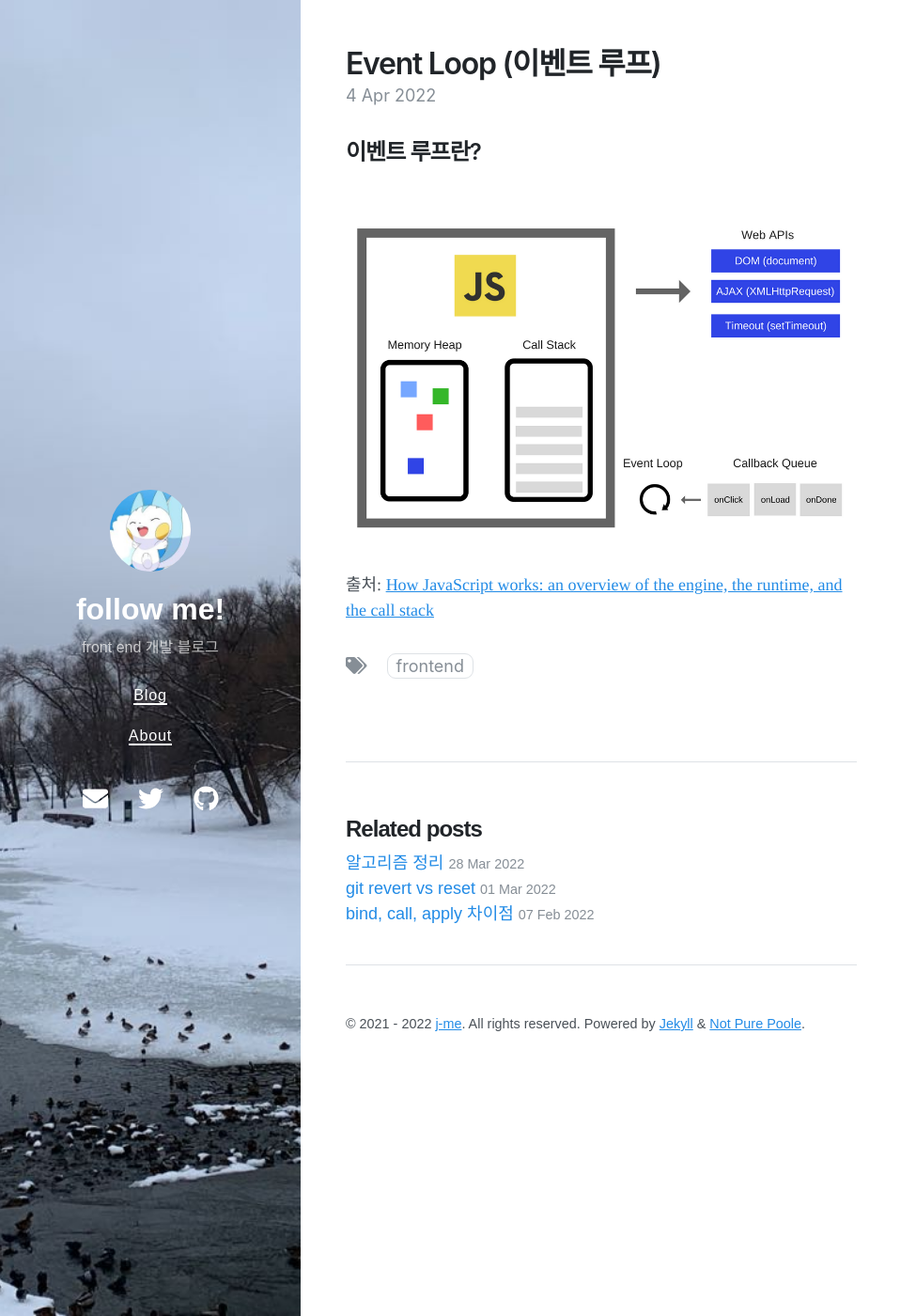
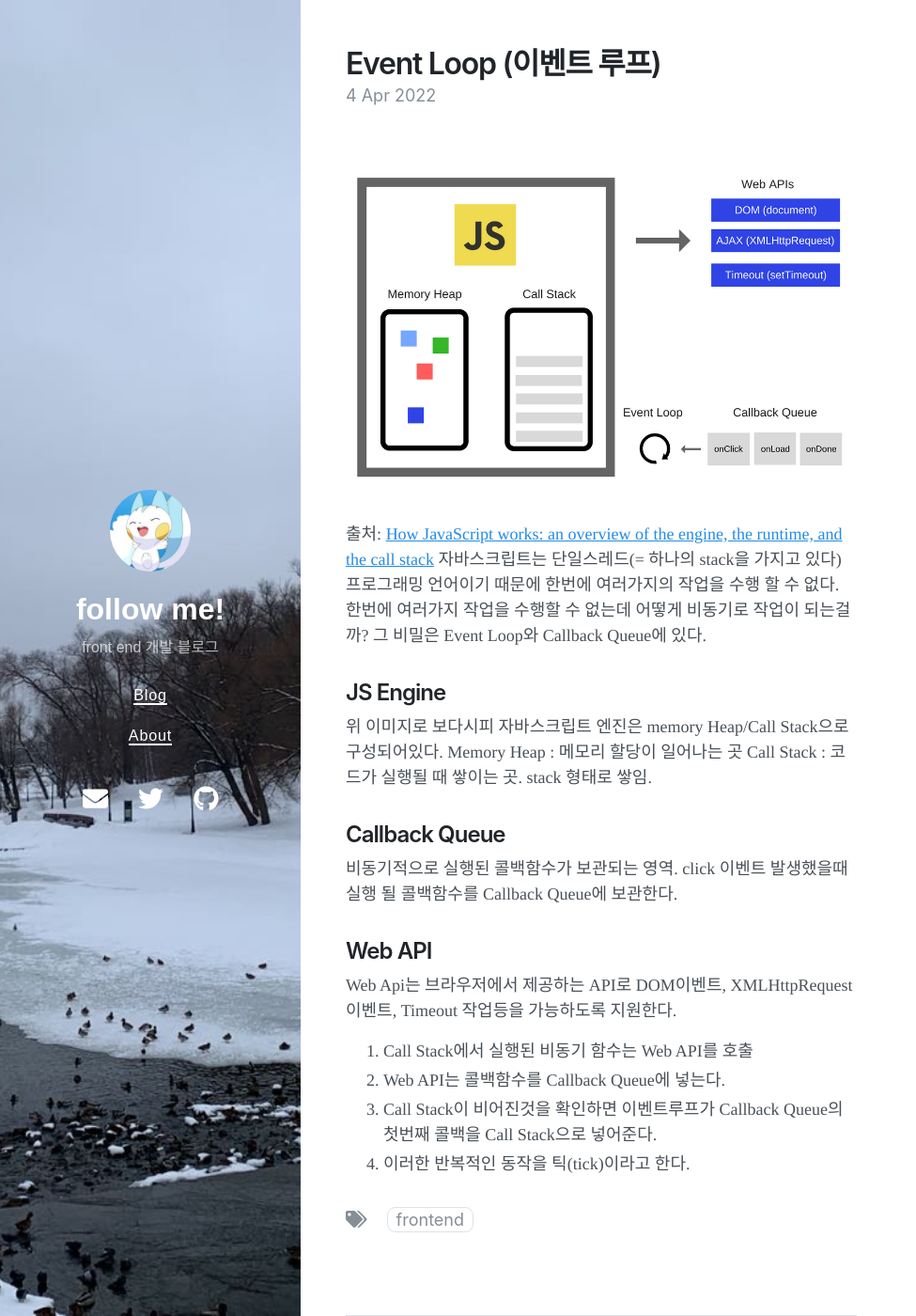
Before and after one commit to micmacbox/micmacbox.github.io, a Jekyll site: the page built from _posts/2022-04-04-etc-event-roof.md, in a window 1280 px wide and 1400 px high. Shown: the whole window at 94% size, without its empty margins (0-975 px from the left). Built offline with Jekyll 4.4.1, drawn with Linux system fonts in a browser that asks for light colours; nearby versions of some CDN libraries.

Commit message:
post: 이벤트루프

```diff
--- a/_posts/2022-04-04-etc-event-roof.md
+++ b/_posts/2022-04-04-etc-event-roof.md
@@ -7,7 +7,28 @@ date: 2022-04-04 15:32 +0800
 # toc: true
 ---
 
-## 이벤트 루프란?
-
 ![](/assets/img/img_event_loof.png)
 출처: [How JavaScript works: an overview of the engine, the runtime, and the call stack](https://extbrain.tistory.com/103)
+자바스크립트는 단일스레드(= 하나의 stack을 가지고 있다) 프로그래밍 언어이기 때문에 한번에 여러가지의 작업을 수행 할 수 없다.
+한번에 여러가지 작업을 수행할 수 없는데 어떻게 비동기로 작업이 되는걸까?
+그 비밀은 Event Loop와 Callback Queue에 있다.
+
+## JS Engine
+
+위 이미지로 보다시피 자바스크립트 엔진은 memory Heap/Call Stack으로 구성되어있다.
+Memory Heap : 메모리 할당이 일어나는 곳
+Call Stack : 코드가 실행될 때 쌓이는 곳. stack 형태로 쌓임.
+
+## Callback Queue
+
+비동기적으로 실행된 콜백함수가 보관되는 영역.
+click 이벤트 발생했을때 실행 될 콜백함수를 Callback Queue에 보관한다.
+
+## Web API
+
+Web Api는 브라우저에서 제공하는 API로 DOM이벤트, XMLHttpRequest이벤트, Timeout 작업등을 가능하도록 지원한다.
+
+1. Call Stack에서 실행된 비동기 함수는 Web API를 호출
+2. Web API는 콜백함수를 Callback Queue에 넣는다.
+3. Call Stack이 비어진것을 확인하면 이벤트루프가 Callback Queue의 첫번째 콜백을 Call Stack으로 넣어준다.
+4. 이러한 반복적인 동작을 틱(tick)이라고 한다.
```
